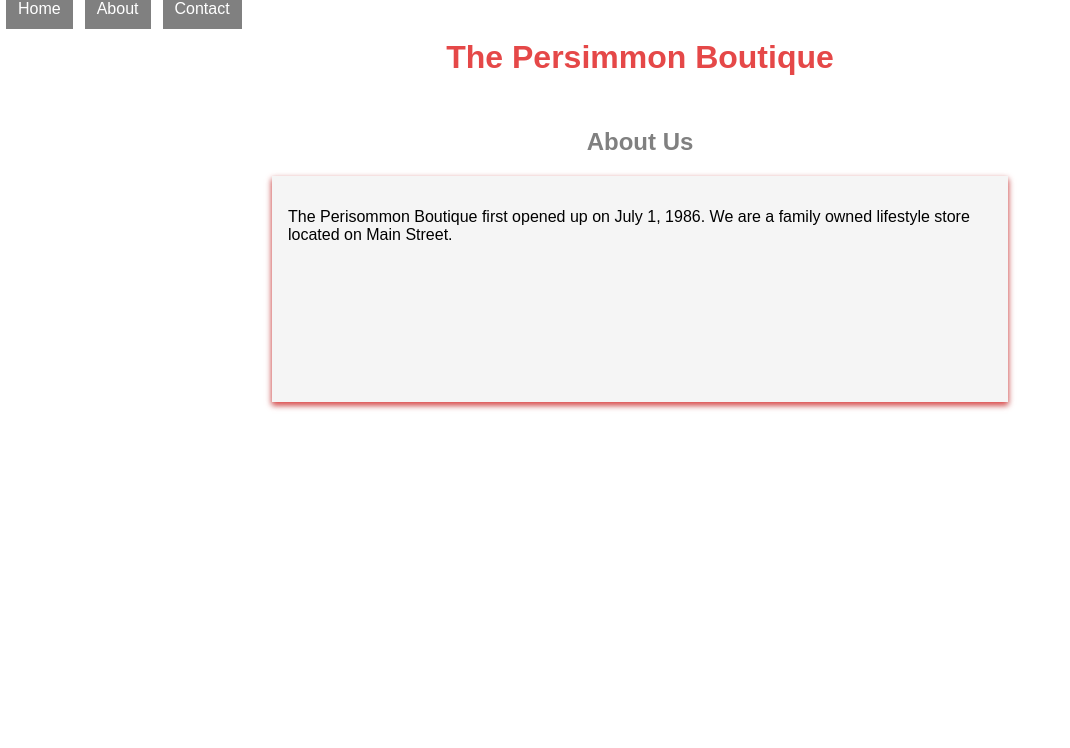
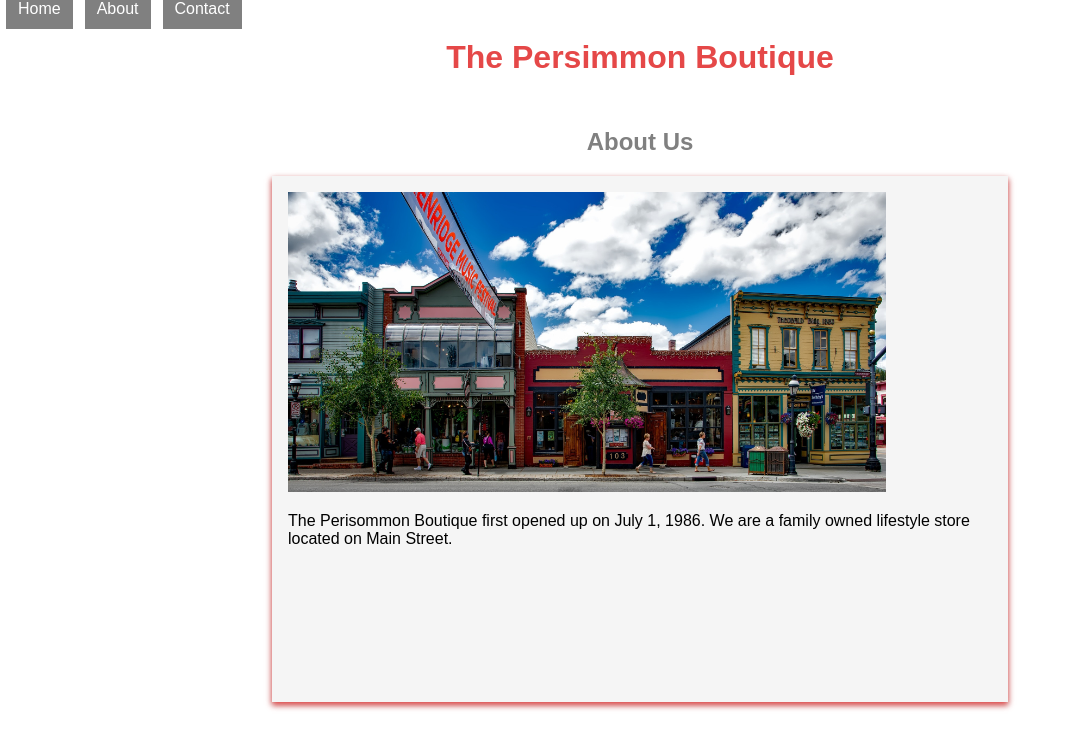
Before and after one commit to alpbourne/The-Persimmon-Boutique, a React (Create React App) app in the folder the-persimmon-boutique-api/the-persimmon-boutique-client/: page /about in a window 1280 px wide. Shown: the top 748 px of the page, without its empty margins (0-1070 px from the left). Built offline with nearby package versions, Linux system fonts and the light colour scheme.

Commit message:
added css and image to About page

```diff
--- a/the-persimmon-boutique-api/the-persimmon-boutique-client/src/components/About.js
+++ b/the-persimmon-boutique-api/the-persimmon-boutique-client/src/components/About.js
@@ -1,11 +1,13 @@
 import React from 'react';
 import './Routes.css';
+import aboutPage from './aboutPage.jpg'
 
 const About = () => {
   return (
     <div className="AboutContainer">
       <h2>About Us</h2>
       <div className="AboutCard">
+        <img width={598} height={300} alt="We Are Open" src={aboutPage} />
         <p>The Perisommon Boutique first opened up on July 1, 1986. We are a family owned lifestyle store located on Main Street.</p>
       </div>
     </div>
--- a/the-persimmon-boutique-api/the-persimmon-boutique-client/src/components/Routes.css
+++ b/the-persimmon-boutique-api/the-persimmon-boutique-client/src/components/Routes.css
@@ -5,6 +5,7 @@ h2 {
 
 .AboutContainer {
   padding-top: 10px;
+  padding-bottom: 20px;
 }
 
 .AboutCard {
@@ -14,7 +15,7 @@ h2 {
   background: whitesmoke;
   box-shadow: 0 3px 6px #E54848, 0 3px 6px rgba(0,0,0,0.23);
   width: 55%;
-  height: 200px;
+  height: 500px;
   padding-bottom: 10px;
 }
 
```
Also changed, not shown: the-persimmon-boutique-api/the-persimmon-boutique-client/src/components/aboutPage.jpg (added).
